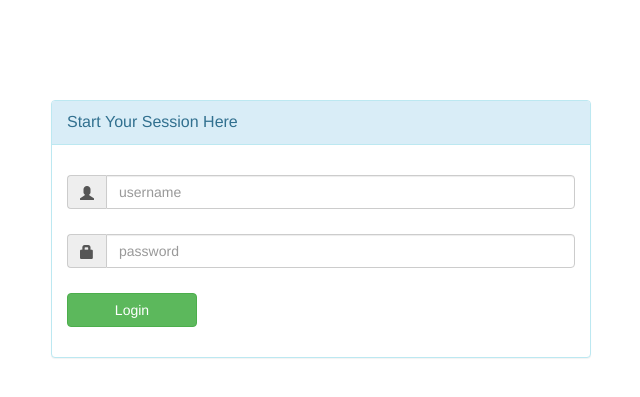
After one commit to alibwanamzee/Blood-Donation-System, a PHP site: page /admin/index.php in a window 1280 px wide. The commit adds this page. Shown: the top 397 px of the page, without its empty margins (319-959 px from the left). Run offline with PHP 8.4, Linux system fonts and the light colour scheme; some libraries are stand-ins or nearby versions.

Commit message:
Just Correcting Some Mistakes I caused

```diff
--- /dev/null
+++ b/admin/index.php
@@ -0,0 +1,50 @@
+<?php
+    include('connection.php');
+    session_start();
+?>
+<link href="//netdna.bootstrapcdn.com/bootstrap/3.1.0/css/bootstrap.min.css" rel="stylesheet" id="bootstrap-css">
+<script src="//netdna.bootstrapcdn.com/bootstrap/3.1.0/js/bootstrap.min.js"></script>
+<script src="//code.jquery.com/jquery-1.11.1.min.js"></script>
+<title>Welcome Admin</title>
+
+    <div class="container">
+        <div id="loginbox" style="margin-top:100px;" class="mainbox col-md-6 col-md-offset-3 col-sm-8 col-sm-offset-2">
+            <div class="panel panel-info" >
+                    <div class="panel-heading">
+                        <div class="panel-title">Start Your Session Here </div>
+                        <div style="float:right; font-size: 80%; position: relative; top:-10px"><a href="#"></a></div>
+                    </div>
+
+                    <div style="padding-top:30px" class="panel-body" >
+
+                        <div style="display:none" id="login-alert" class="alert alert-danger col-sm-12"></div>
+
+                        <form id="loginform" class="form-horizontal" role="form" action="admin_login.php" method="post">
+
+                            <div style="margin-bottom: 25px" class="input-group">
+                                        <span class="input-group-addon"><i class="glyphicon glyphicon-user"></i></span>
+                                        <input id="username" type="text" class="form-control" name="username" placeholder="username ">
+                                    </div>
+
+                            <div style="margin-bottom: 25px" class="input-group">
+                                        <span class="input-group-addon"><i class="glyphicon glyphicon-lock"></i></span>
+                                        <input id="password" type="password" class="form-control" name="password" placeholder="password">
+                                    </div>
+
+
+                                <div style="margin-top:10px" class="form-group">
+                                 <div class="col-sm-12 controls">
+                                      <button id="btn-login" type="submit" class="btn btn-success" style="width: 130px">Login  </button>
+
+
+                                    </div>
+                                </div>
+                    </form>
+
+
+
+                        </div>
+                    </div>
+        </div>
+
+    </div>
--- a/index.php
+++ b/index.php
@@ -68,7 +68,7 @@
 						<div class="overlay"></div>
 						<div class="content text">
 							<h1 class="heading">WELCOME TO BLOOD BANK SYSTEM</h1>
-							<p>Brought To You By code-projects.org</p>
+							<p>Designed courtesy of Janja Programmers</p>
 						</div>
 					</div>
 					<div class="clearfix"></div>
--- a/login.php
+++ b/login.php
@@ -17,7 +17,7 @@
 		} elseif ($fetch['usertype'] == 'hospital admin')  {
 			$_SESSION['userid'] = $fetch['user_id'];
 			$_SESSION['membername'] = $fetch['username'];
-			header('location:admin/home.php');
+			header('location:/Blood_donation_system/admin/home.php');
 
 		} elseif ($fetch['usertype'] == 'donor')  {
 			$_SESSION['userid'] = $fetch['user_id'];
@@ -26,6 +26,6 @@
 		}
 	}else {
 		$_SESSION['error'] = '';
-		header('location:index.php');
+		header('location:../index.php');
 	}
 ?>
```
